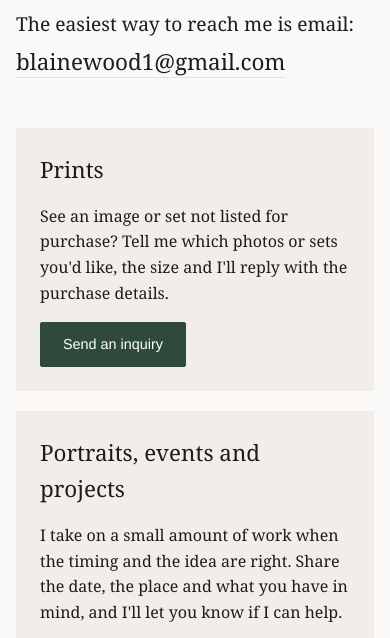
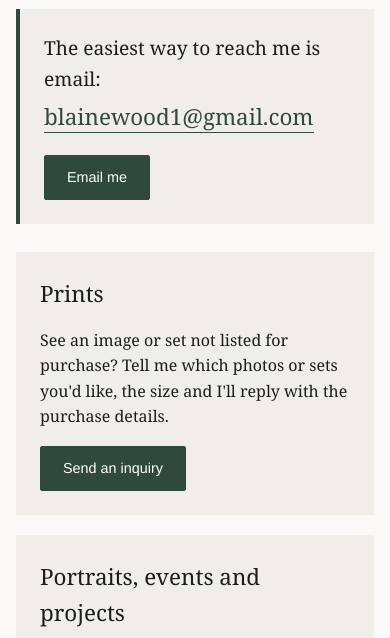
Before and after one commit to blainewood1-alt/people-places-things-, a plain HTML site: page preview/contact.html in a window 390 px wide. Shown: the part 199-837 px from the top of the page. Drawn offline with Linux system fonts and the light colour scheme.

Commit message:
Contact email in a panel with an Email me button
Co-Authored-By: Claude Opus 5.5 <noreply@anthropic.com>
Claude-Session: https://claude.ai/code/session_01Fnu6euJ1kZ9JK9XoMFTwCb

```diff
--- a/preview/contact.html
+++ b/preview/contact.html
@@ -20,8 +20,11 @@
 </header>
 <main class="narrow">
   <h1 class="page-title">Contact</h1>
-  <p class="lead">The easiest way to reach me is email:</p>
-  <p class="email"><a href="mailto:blainewood1@gmail.com">blainewood1@gmail.com</a></p>
+  <div class="email-box">
+    <p class="lead">The easiest way to reach me is email:</p>
+    <p class="email"><a href="mailto:blainewood1@gmail.com">blainewood1@gmail.com</a></p>
+    <a class="btn" href="mailto:blainewood1@gmail.com?subject=Hello%20Blaine">Email me</a>
+  </div>
   <div class="contact-cols">
     <div>
       <h2>Prints</h2>
--- a/preview/site.css
+++ b/preview/site.css
@@ -103,8 +103,10 @@ h2{font-size:1.8rem;margin:0 0 8px}
 .about img{width:100%;display:block}
 .about h2{font-size:1.4rem;margin-top:28px}
 .lead{font-size:1.2rem;margin:0}
-.email{font-size:clamp(1.4rem,4vw,2.2rem);margin:4px 0 48px;word-break:break-word}
-.email a{text-decoration:none;border-bottom:1px solid var(--line)}
+.email-box{background:var(--panel);padding:32px;margin-bottom:28px;border-left:4px solid var(--accent)}
+.email{font-size:clamp(1.4rem,4vw,2.2rem);margin:4px 0 20px;word-break:break-word}
+.email a{color:var(--accent);text-decoration:none;border-bottom:1px solid var(--accent)}
+.email a:hover{opacity:.8}
 .contact-cols{display:grid;grid-template-columns:1fr 1fr;gap:28px}
 .contact-cols>div{background:var(--panel);padding:32px}
 .contact-cols h2{font-size:1.4rem}
@@ -148,7 +150,7 @@ h2{font-size:1.8rem;margin:0 0 8px}
   .split.two{grid-template-columns:1fr}
   .shoot-card{padding:12px 12px 16px}
   .shoot-card h3{margin-top:10px}
-  .split>div,.contact-cols>div{padding:24px}
+  .split>div,.contact-cols>div,.email-box{padding:24px}
   .masonry{columns:2;column-gap:8px}
   .masonry figure{margin-bottom:8px}
   .masonry.ordered{gap:8px}
--- a/tools/site.css
+++ b/tools/site.css
@@ -103,8 +103,10 @@ h2{font-size:1.8rem;margin:0 0 8px}
 .about img{width:100%;display:block}
 .about h2{font-size:1.4rem;margin-top:28px}
 .lead{font-size:1.2rem;margin:0}
-.email{font-size:clamp(1.4rem,4vw,2.2rem);margin:4px 0 48px;word-break:break-word}
-.email a{text-decoration:none;border-bottom:1px solid var(--line)}
+.email-box{background:var(--panel);padding:32px;margin-bottom:28px;border-left:4px solid var(--accent)}
+.email{font-size:clamp(1.4rem,4vw,2.2rem);margin:4px 0 20px;word-break:break-word}
+.email a{color:var(--accent);text-decoration:none;border-bottom:1px solid var(--accent)}
+.email a:hover{opacity:.8}
 .contact-cols{display:grid;grid-template-columns:1fr 1fr;gap:28px}
 .contact-cols>div{background:var(--panel);padding:32px}
 .contact-cols h2{font-size:1.4rem}
@@ -148,7 +150,7 @@ h2{font-size:1.8rem;margin:0 0 8px}
   .split.two{grid-template-columns:1fr}
   .shoot-card{padding:12px 12px 16px}
   .shoot-card h3{margin-top:10px}
-  .split>div,.contact-cols>div{padding:24px}
+  .split>div,.contact-cols>div,.email-box{padding:24px}
   .masonry{columns:2;column-gap:8px}
   .masonry figure{margin-bottom:8px}
   .masonry.ordered{gap:8px}
```
Also changed, not shown: 1 other file.
